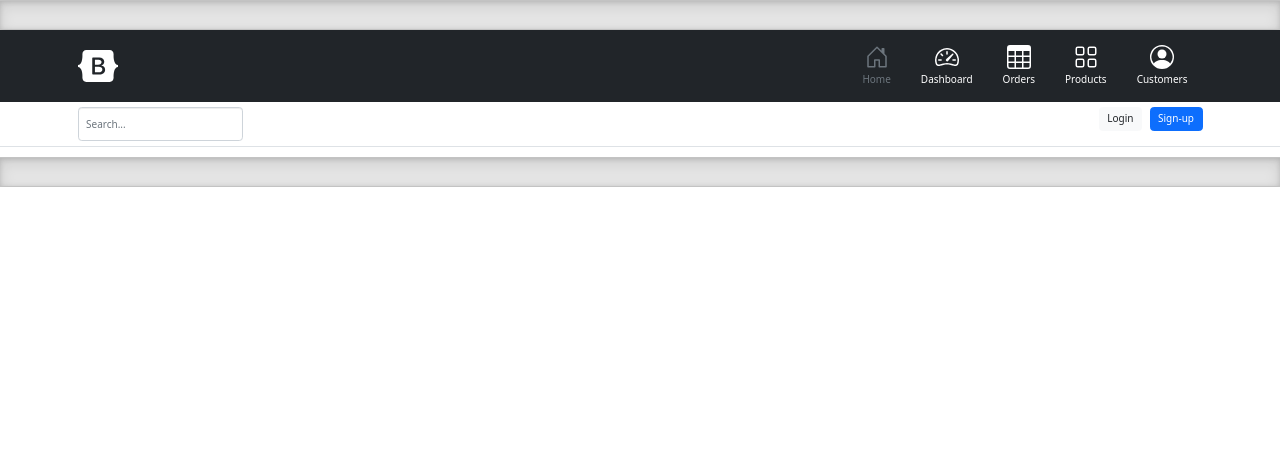
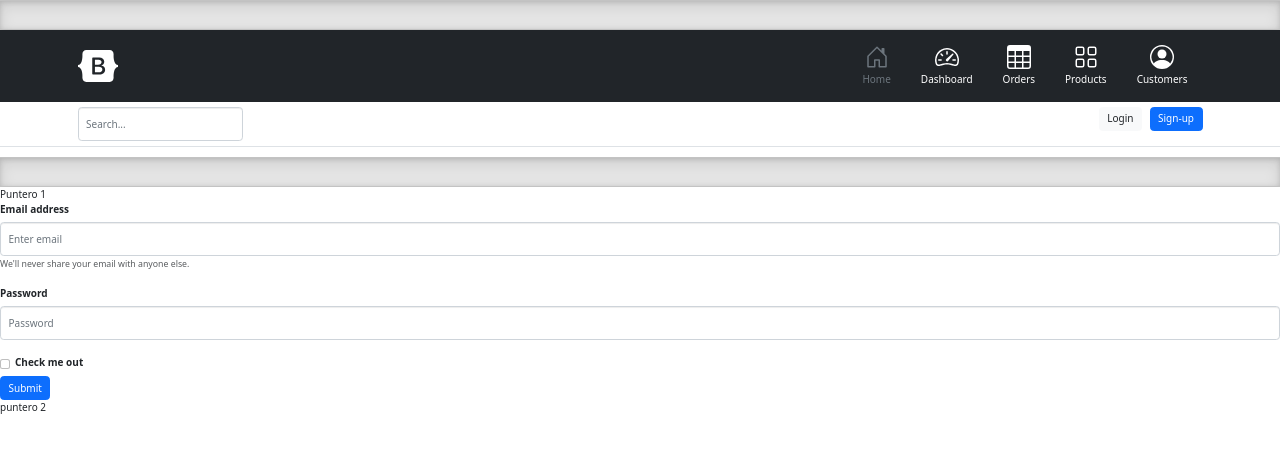
Before and after one commit to Chaya01/repos, a Django app: page /dashboard/ in a window 1280 px wide. Shown: the top 453 px of the page. Run offline with Django 4.2, Linux system fonts and the light colour scheme; some libraries are stand-ins or nearby versions.

Commit message:
formularios inicio

```diff
--- a/Dash/Dash/urls.py
+++ b/Dash/Dash/urls.py
@@ -19,5 +19,4 @@ from django.urls import include, path
 urlpatterns = [
     path('admin/', admin.site.urls),
     path('dashboard/', include('dashboard.urls')),
-    #path('index', include('dashboard.urls'))
 ]
--- a/Dash/dashboard/templates/directorio/inicio.html
+++ b/Dash/dashboard/templates/directorio/inicio.html
@@ -161,9 +161,26 @@
   <div class="b-example-divider"></div>
 </main>
 
-{% load static %}
-      <script src="{%static 'js/bootstrap.bundle.min.js}" integrity="sha384-pprn3073KE6tl6bjs2QrFaJGz5/SUsLqktiwsUTF55Jfv3qYSDhgCecCxMW52nD2" crossorigin="anonymous"></script>
+<script src="https://cdn.jsdelivr.net/npm/bootstrap@5.2.0-beta1/dist/js/bootstrap.bundle.min.js" integrity="sha384-pprn3073KE6tl6bjs2QrFaJGz5/SUsLqktiwsUTF55Jfv3qYSDhgCecCxMW52nD2" crossorigin="anonymous"></script>
+Puntero 1
 
+<form>
+  <div class="form-group">
+    <label for="exampleInputEmail1">Email address</label>
+    <input type="email" class="form-control" id="exampleInputEmail1" aria-describedby="emailHelp" placeholder="Enter email">
+    <small id="emailHelp" class="form-text text-muted">We'll never share your email with anyone else.</small>
+  </div>
+  <div class="form-group">
+    <label for="exampleInputPassword1">Password</label>
+    <input type="password" class="form-control" id="exampleInputPassword1" placeholder="Password">
+  </div>
+  <div class="form-check">
+    <input type="checkbox" class="form-check-input" id="exampleCheck1">
+    <label class="form-check-label" for="exampleCheck1">Check me out</label>
+  </div>
+  <button type="submit" class="btn btn-primary">Submit</button>
+</form>
 
+puntero 2
   </body>
 </html>
--- a/requeriments.txt
+++ b/requeriments.txt
@@ -1,2 +1,3 @@
 python==3.10.4
 django=4.4.0
+bootstrap=5.2.0-beta1
```
